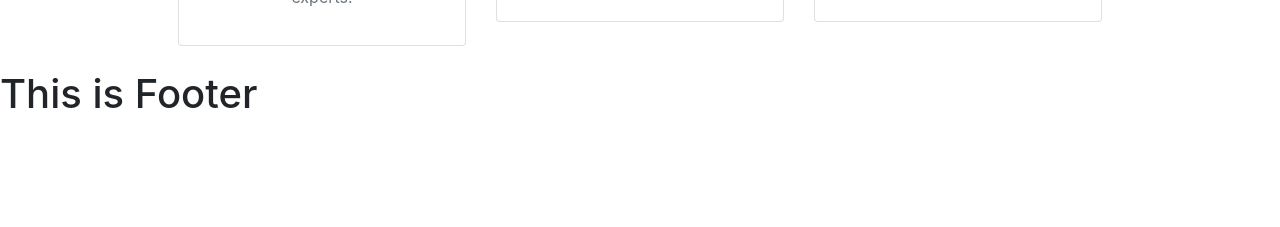
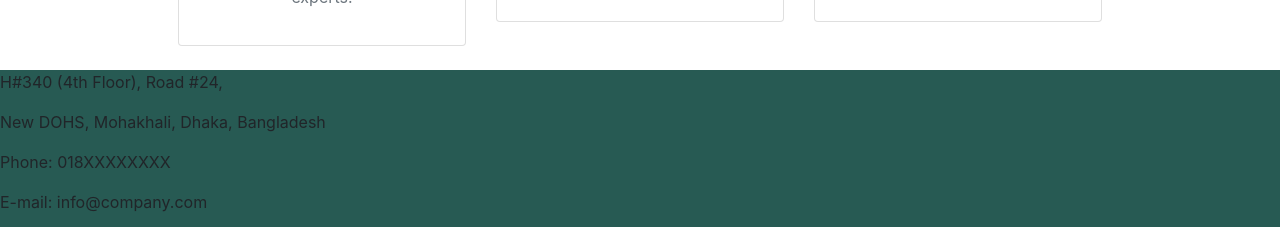
Before and after one commit to sufian111/apartment-hunt-1, a React (Create React App) app: page / in a window 1280 px wide. Shown: the part 2170-2397 px from the top of the page. Before the commit the page ends 2296 px from the top, so only its background shows below. Built offline with nearby package versions, Linux system fonts and the light colour scheme.

Commit message:
footer arektu baki

```diff
--- a/src/components/Home/Home/Footer/Footer.js
+++ b/src/components/Home/Home/Footer/Footer.js
@@ -2,8 +2,24 @@ import React from 'react';
 
 const Footer = () => {
     return (
-        <div>
-            <h1>This is Footer</h1>
+        <div style={{ backgroundColor: "#275A53" }}>
+            <div className="row">
+                <div className="col-md-4">
+                    <p>H#340 (4th Floor), Road #24,</p>
+                    <p>New DOHS, Mohakhali, Dhaka, Bangladesh</p>
+                    <p>Phone: 018XXXXXXXX</p>
+                    <p>E-mail: info@company.com</p>
+                </div>
+                <div className="col-md-2">
+
+                </div>
+                <div className="col-md-2">
+
+                </div>
+                <div className="col-md-4">
+
+                </div>
+            </div>
         </div>
     );
 };
```
